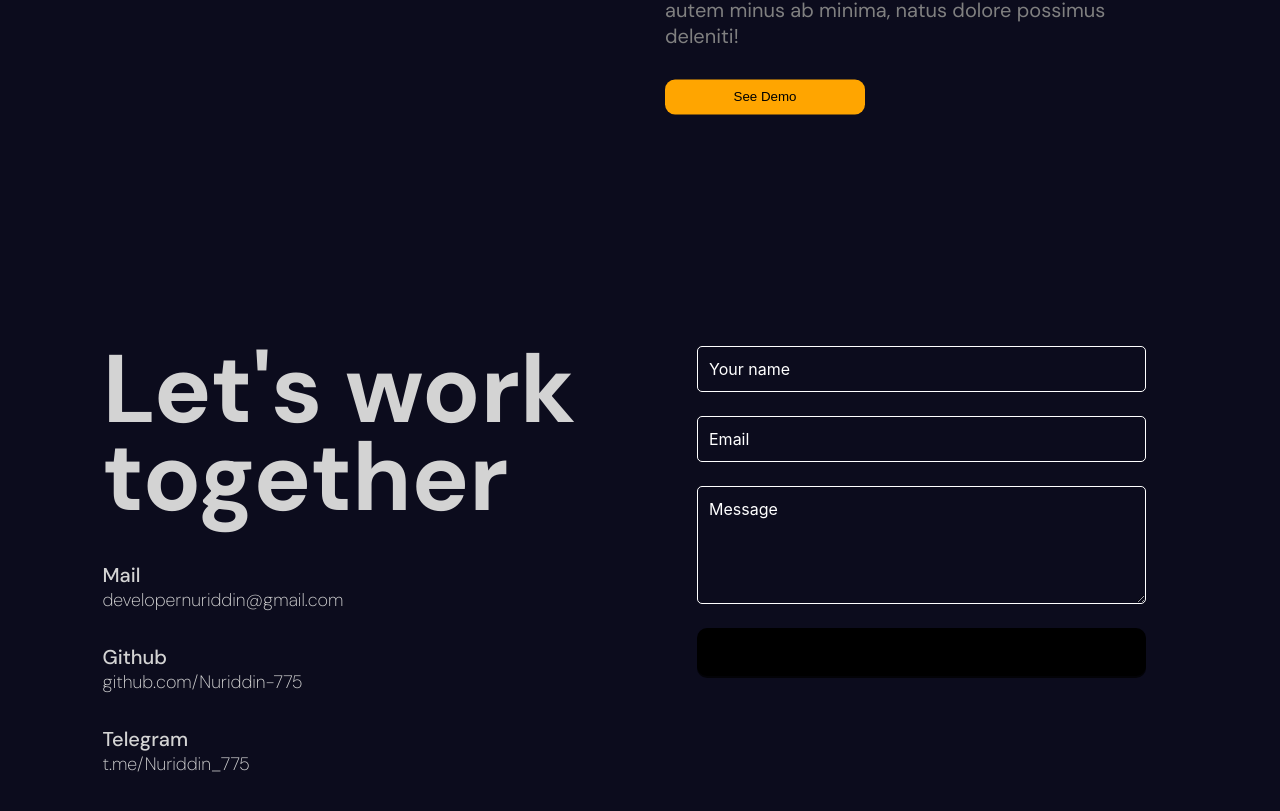
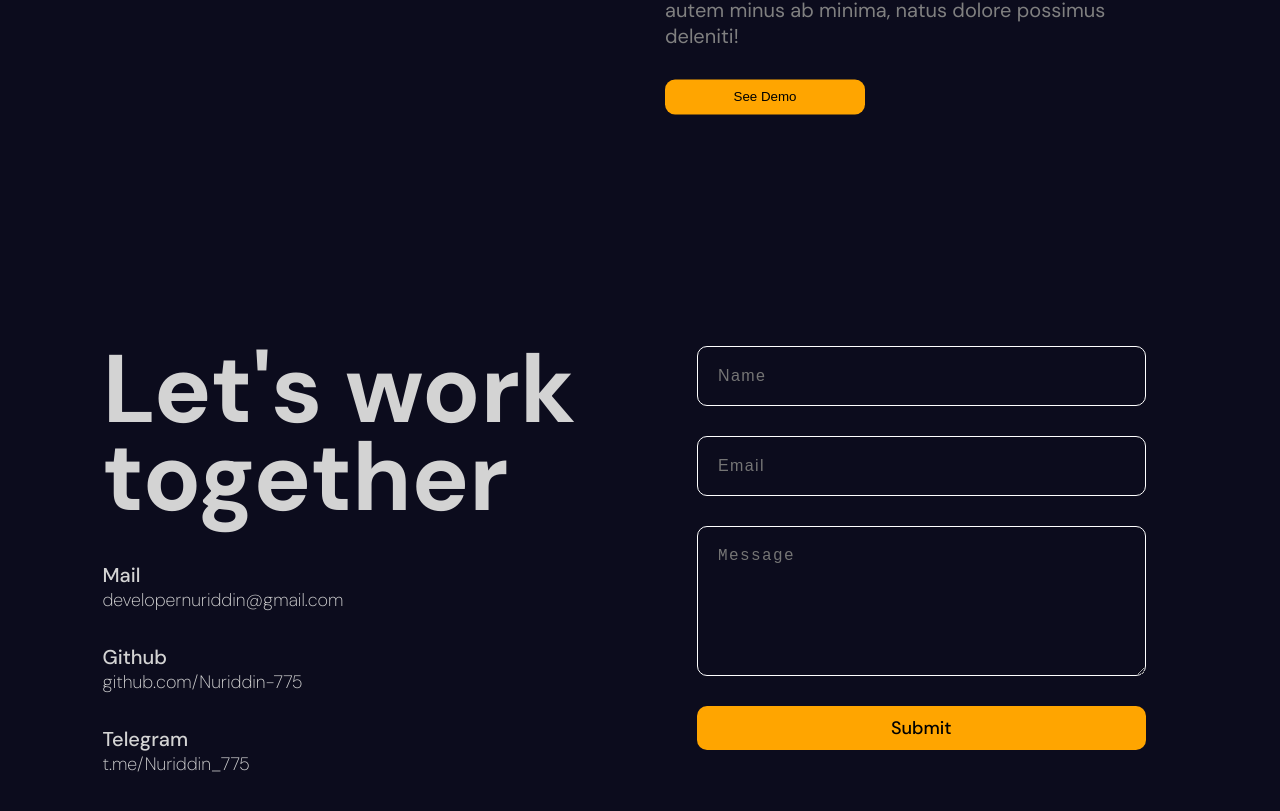
Before and after one commit to Nuriddin-775/portfolio, a React (Vite) app: page / in a window 1280 px wide. Shown: the part 6392-7203 px from the top of the page. Built offline with nearby package versions, Linux system fonts and the light colour scheme.

Commit message:
email sending complete

```diff
--- a/src/pages/home/components/contact/Contact.tsx
+++ b/src/pages/home/components/contact/Contact.tsx
@@ -9,19 +9,23 @@ import emailjs from "@emailjs/browser";
 function ContactSection() {
   const ref = useRef<any>();
   const formRef = useRef<any>();
-  const [form] = Form.useForm();
 
   const isInView = useInView(ref, { margin: "-100px" });
   const [error, setError] = useState(false);
   const [success, setSuccess] = useState(false);
 
-  const sendEmail = (val: any) => {
-    console.log(val);
+  const [name, setName] = useState("");
+  const [email, setEmail] = useState("");
+  const [message, setMessage] = useState("");
+
+  const sendEmail = (e: any) => {
+    e.preventDefault();
+    console.log(e);
 
     emailjs
       .sendForm(
         "service_2skaqci",
-        "template_cykrivh",
+        "template_wswvt1n",
         formRef.current,
         "7FKKj8daskmdL26UM"
       )
@@ -35,6 +39,10 @@ function ContactSection() {
           console.log(error.text);
         }
       );
+
+    setName("");
+    setEmail("");
+    setMessage("");
   };
 
   return (
@@ -83,54 +91,42 @@ function ContactSection() {
             whileInView={{ opacity: 1 }}
             transition={{ delay: 4, duration: 1 }}
           >
-            <Form
-              // ref={formRef}
-              form={form}
+            <motion.form
+              ref={formRef}
               onSubmit={sendEmail}
               name="normal_login"
               className="form-form contact-form-form"
-              layout={"vertical"}
             >
-              {contactFormData.map((item) => {
-                return (
-                  <Form.Item
-                    name={item.name}
-                    rules={
-                      item.type === "email"
-                        ? [
-                            {
-                              type: "email",
-                              required: true,
-                              message: item.message2,
-                            },
-                          ]
-                        : [{ required: true, message: item.message }]
-                    }
-                    className={item.className}
-                    key={item.name}
-                  >
-                    {item.text ? (
-                      <Input.TextArea
-                        rows={4}
-                        maxLength={400}
-                        placeholder={item.placeholder}
-                      />
-                    ) : (
-                      <Input placeholder={item.placeholder} />
-                    )}
-                  </Form.Item>
-                );
-              })}
-              <Button
-                htmlType="submit"
-                className="contact-form-btn full"
-                type="primary"
-              >
+              <input
+                type="text"
+                value={name}
+                required
+                placeholder="Name"
+                name="name"
+                onChange={(e) => setName(e.target.value)}
+              />
+              <input
+                type="email"
+                value={email}
+                required
+                placeholder="Email"
+                name="email"
+                onChange={(e) => setEmail(e.target.value)}
+              />
+              <textarea
+                name="message"
+                value={message}
+                placeholder="Message"
+                cols={30}
+                rows={6}
+                onChange={(e) => setMessage(e.target.value)}
+              ></textarea>
+              <button className="contact-form-btn full" type="submit">
                 Submit
-              </Button>
-              {error && "Error"}
-              {success && "Success"}
-            </Form>
+              </button>
+              {/* {error && "Error"}
+              {success && "Success"} */}
+            </motion.form>
           </motion.div>
         </div>
       </motion.div>
--- a/src/pages/home/components/contact/contact.scss
+++ b/src/pages/home/components/contact/contact.scss
@@ -43,6 +43,21 @@
 
     &-form {
       z-index: 2;
+      display: flex;
+      flex-direction: column;
+      gap: 30px;
+
+      input,
+      textarea {
+        padding: 20px;
+        border-radius: 10px;
+        border: 1px solid #fff;
+        background-color: transparent;
+        z-index: 10;
+        color: #fff;
+        font-size: 16px;
+        letter-spacing: 1.4px;
+      }
     }
 
     &-icon {
@@ -56,11 +71,16 @@
 
     &-btn {
       color: #000;
+      background-color: $clr_orange;
+      padding: 10px;
+      border-radius: 10px;
       font-family: $font-family-primary;
+      border: none;
       font-weight: 500;
       font-size: 18px;
+      cursor: pointer;
+      z-index: 5;
       &:hover {
-        color: #000 !important;
         background-color: $clr_orange_hover !important;
       }
     }
```
